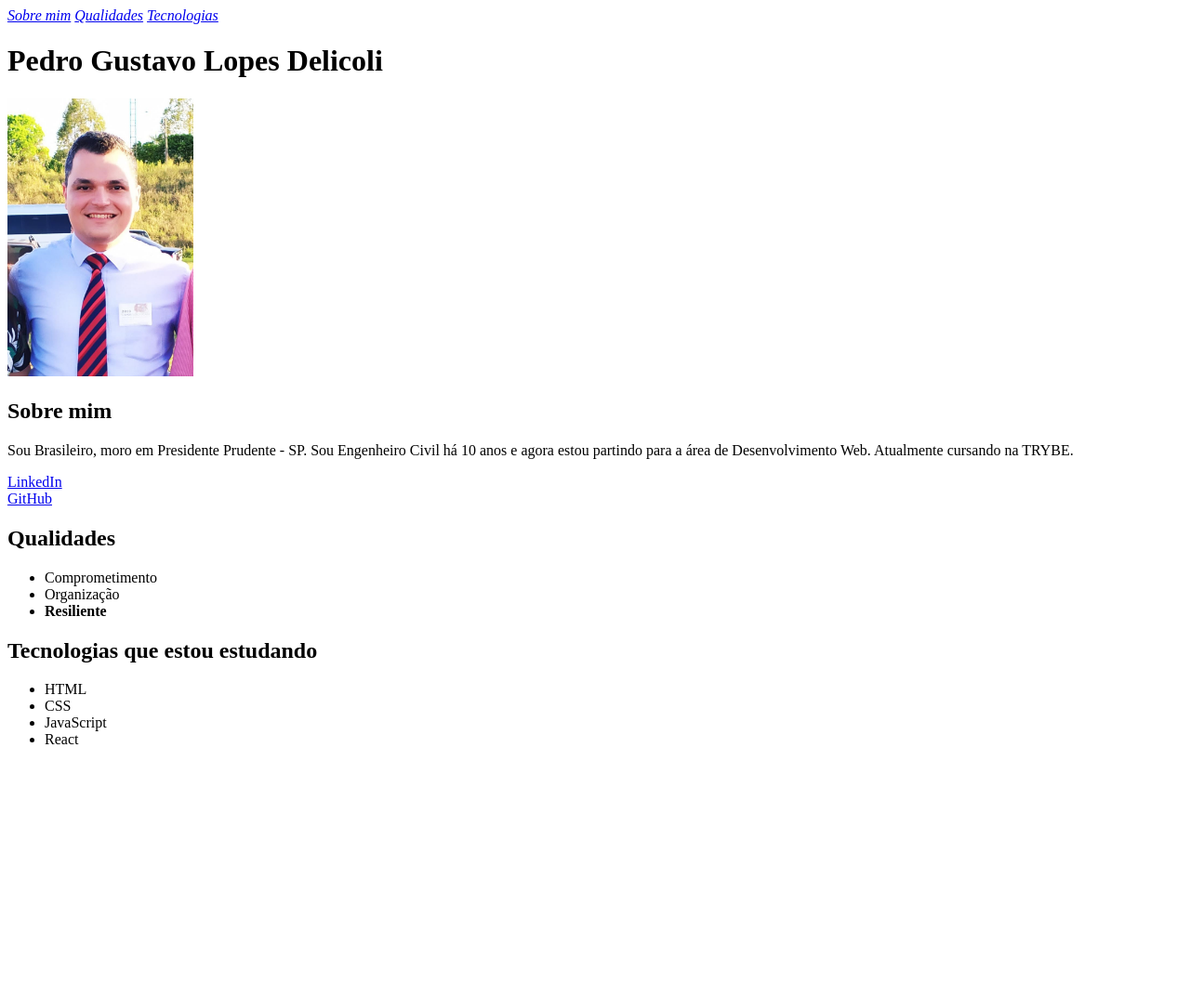
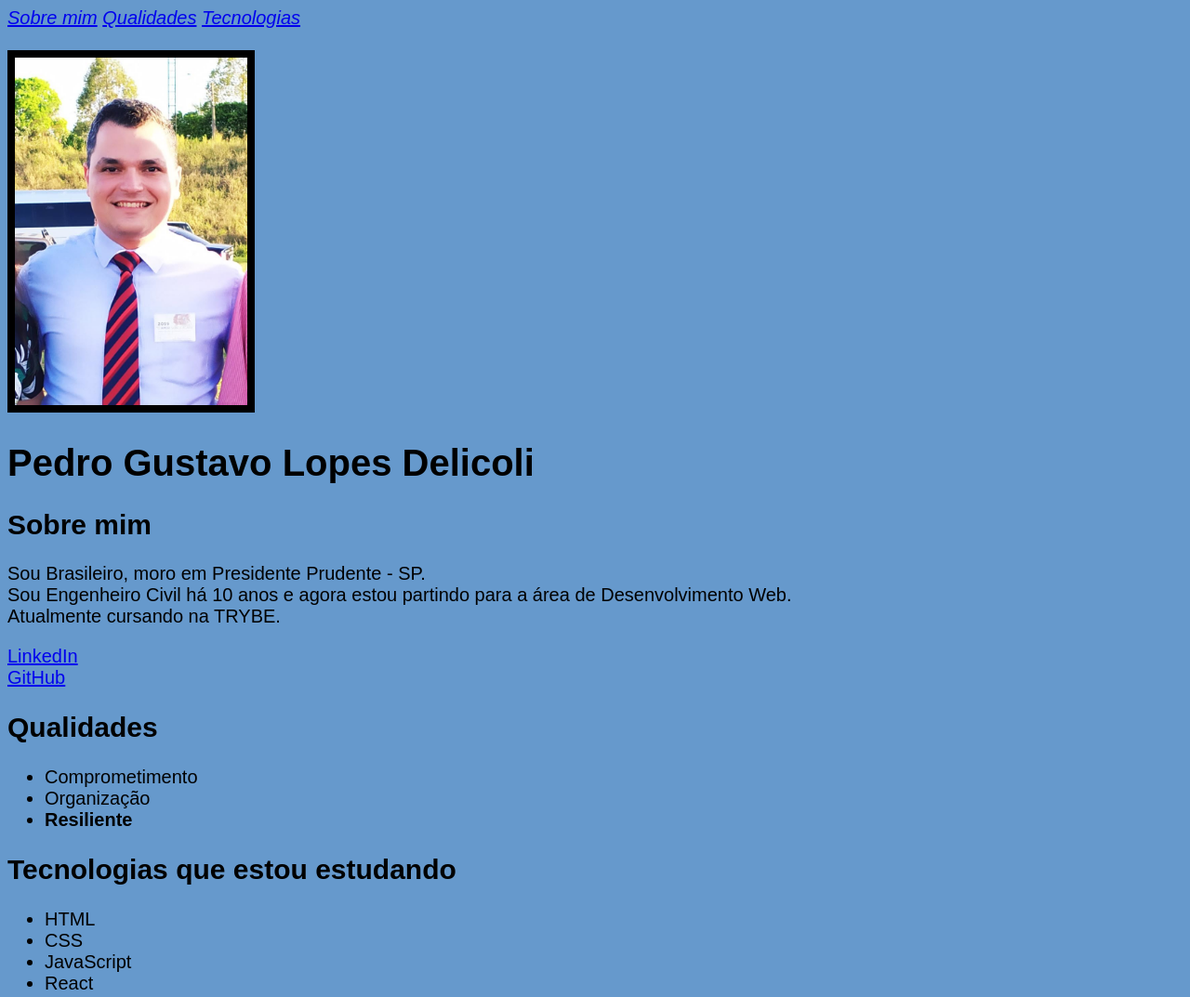
Before and after one commit to pedrodelicoli/pedrodelicoli.github.io, a plain HTML site: page index.html in a window 1280 px wide. Shown: the whole page at 93% size. Before the commit the page ends 821 px from the top, so only its background shows below. Drawn offline with Linux system fonts and the light colour scheme.

Commit message:
Adiciona CSS

```diff
--- a/index.html
+++ b/index.html
@@ -3,23 +3,30 @@
     <head>
         <meta charset="UTF-8">
         <title>Meu portifólio</title>
+        <link rel="stylesheet" type="text/css" href="style.css">
     </head>
     <body>
-        <a href="#Sobre"><i>Sobre mim</i></a>
-        <a href="#Qualidades"><i>Qualidades</i></a>
-        <a href="#Tecnologias"><i>Tecnologias</i></a>
 
-        <h1>Pedro Gustavo Lopes Delicoli</h1>
-        <img src="IMG_20191002_090052.jpg" alt="Foto perfil" width="200px">
+        <a href="#Sobre"><em>Sobre mim</em></a>
+        <a href="#Qualidades"><em>Qualidades</em></a>
+        <a href="#Tecnologias"><em>Tecnologias</em></a><br>
+
+        <br><img class="foto" src="IMG_20191002_090052.jpg" alt="Foto perfil" width="200px"><br>
+
+        <h1 class="meuNome">Pedro Gustavo Lopes Delicoli</h1>
+
         <h2 id="Sobre">Sobre mim</h2>
-        <p>Sou Brasileiro, moro em Presidente Prudente - SP. Sou Engenheiro Civil há 10 anos e agora estou partindo para a área de Desenvolvimento Web.
-            Atualmente cursando na TRYBE. <br>
+
+        <p>Sou Brasileiro, moro em Presidente Prudente - SP.<br> Sou Engenheiro Civil há 10 anos e agora estou partindo para a área de Desenvolvimento Web.
+            <br>Atualmente cursando na TRYBE. <br>
             <p><a href="https://www.linkedin.com/in/pedrodelicoli/" target="_blank">LinkedIn</a><br>
                <a href="https://github.com/pedrodelicoli" target="_blank">GitHub</a>
             </p>
         </p>
+
         <h2 id="Qualidade">Qualidades</h2>
-        <ul>
+
+        <ul class=lista>
             <li>Comprometimento</li>
             <li>Organização</li>
             <li><strong>Resiliente</strong></li>
@@ -27,7 +34,8 @@
         </ul>
 
         <h2 id="Tecnologias">Tecnologias que estou estudando</h2>
-        <ul>
+
+        <ul class="lista">
             <li>HTML</li>
             <li>CSS</li>
             <li>JavaScript</li>
--- /dev/null
+++ b/style.css
@@ -0,0 +1,21 @@
+.meuNome { font-size: 2em;
+    font-family: sans-serif;
+
+}
+
+.foto {
+    width: 250px;
+    border: 8px solid black;
+    margin-right: auto;
+    margin-right: auto;
+
+}
+body {
+    background-color: rgb(102,153,204);
+    font-family: sans-serif;
+    font-size: 20px;
+}
+
+.lista {
+
+}
```
